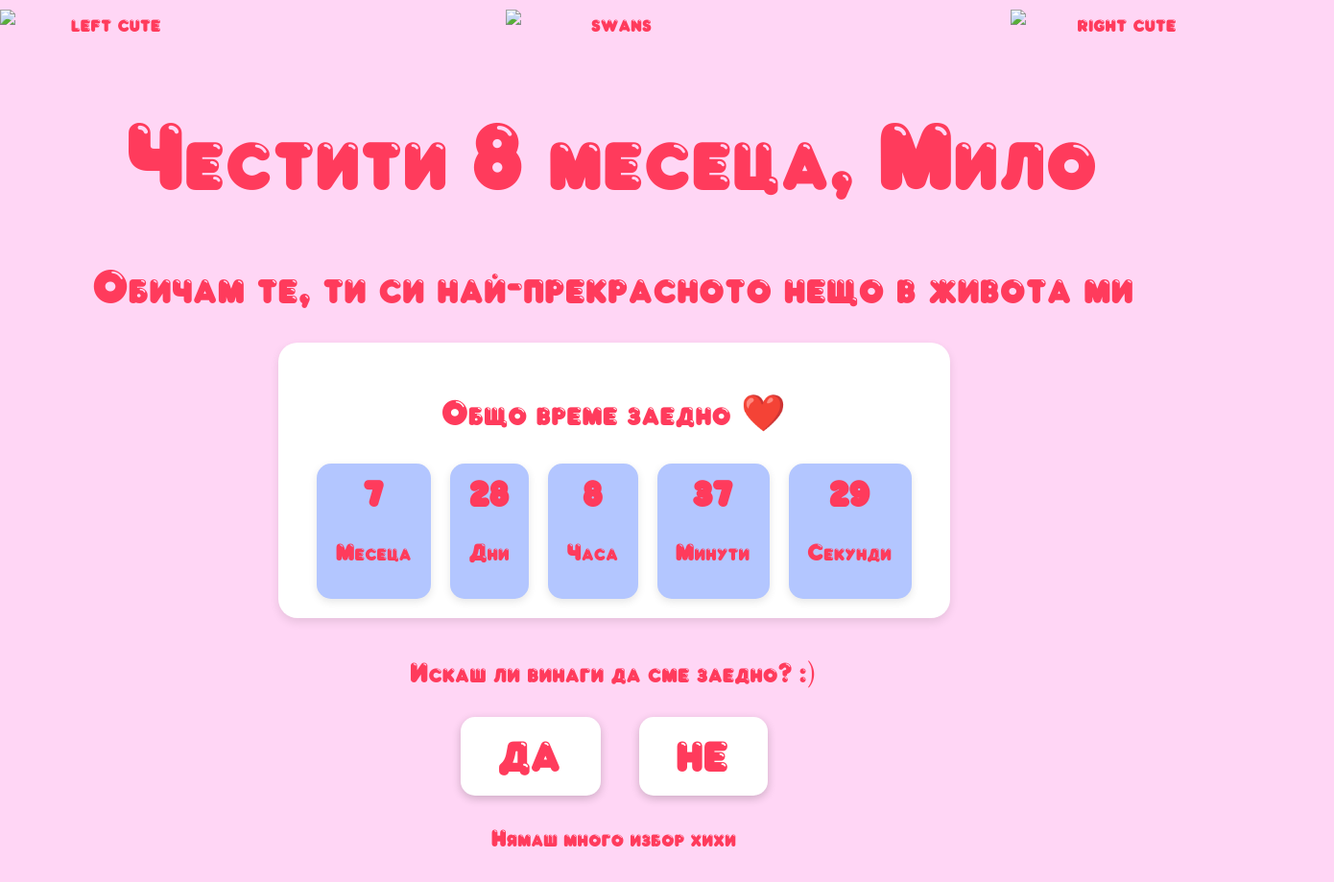
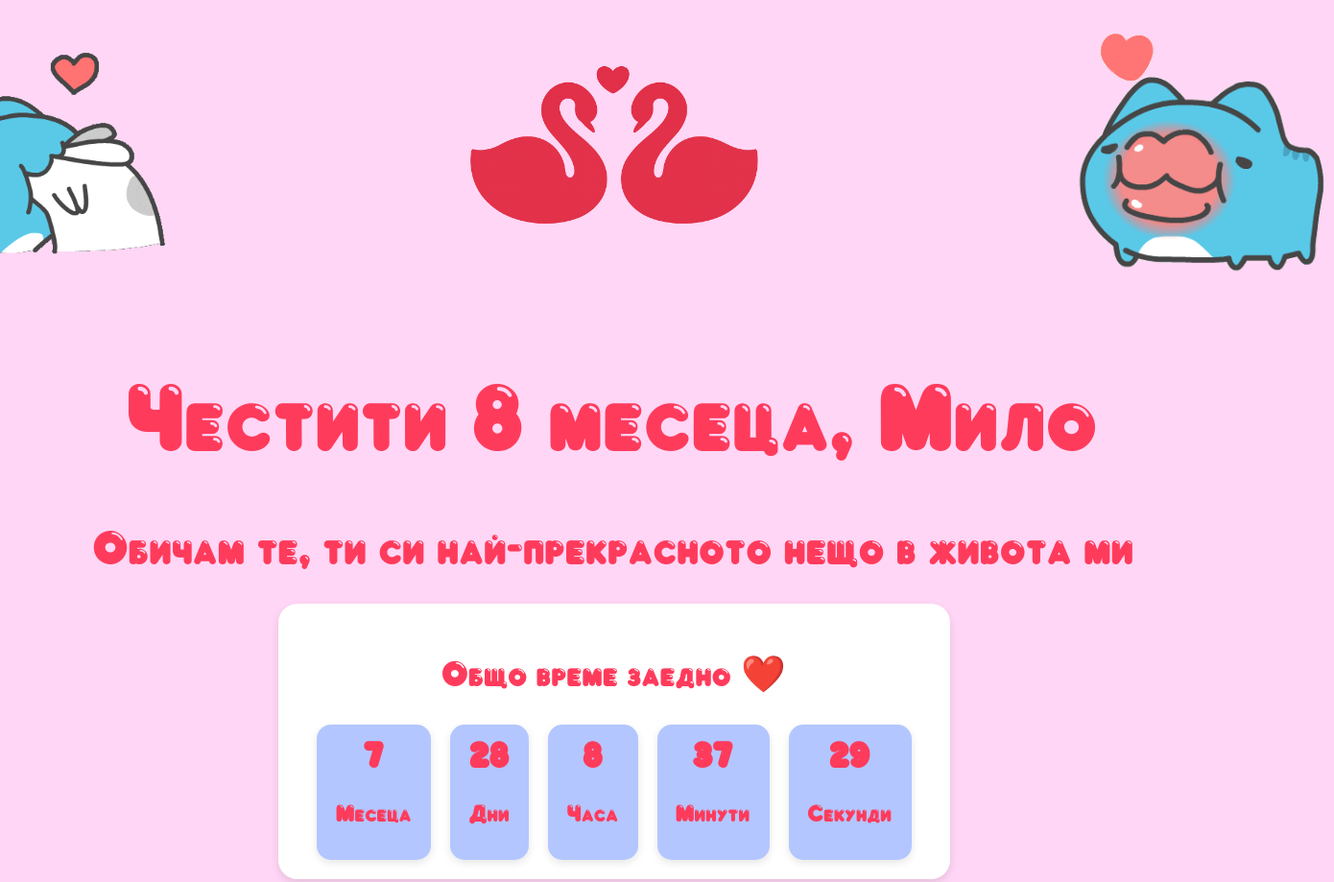
Before and after one commit to AleksandarTsv/AleksandarTsv.github.io, a plain HTML site: page index.html in a window 1280 px wide. Shown: the top 919 px of the page at 96% size, 1390 px wide, since content can reach past the window. Drawn offline with Linux system fonts and the light colour scheme.

Commit message:
Update index.html

```diff
--- a/index.html
+++ b/index.html
@@ -5,7 +5,7 @@
   <meta name="viewport" content="width=device-width, initial-scale=1.0">
   <title>Честити 8 месеца</title>
   <link rel="stylesheet" href="style.css">
-    <link rel="icon" type="image/x-icon" href="/images/icon.png">
+    <link rel="icon" type="image/x-icon" href="icon.png">
 
       <audio id= "audio1"  onloadeddata="setHalfVolume()" autoplay loop>
     <source src="No. 1 Party Anthem.mp3"  type="audio/mp3">
@@ -15,9 +15,9 @@
 <body>
 
    <div class="header-images">
-  <img src="images/giphy.gif" alt="left cute" class="side-img left-img">
-  <img src="images/make transparent bac.png" alt="swans" class="swans-center">
-  <img src="images/sticker.gif" alt="right cute" class="side-img right-img">
+  <img src="giphy.gif" alt="left cute" class="side-img left-img">
+  <img src="make transparent bac.png" alt="swans" class="swans-center">
+  <img src="sticker.gif" alt="right cute" class="side-img right-img">
 </div>
 
 <div class="container">
```
